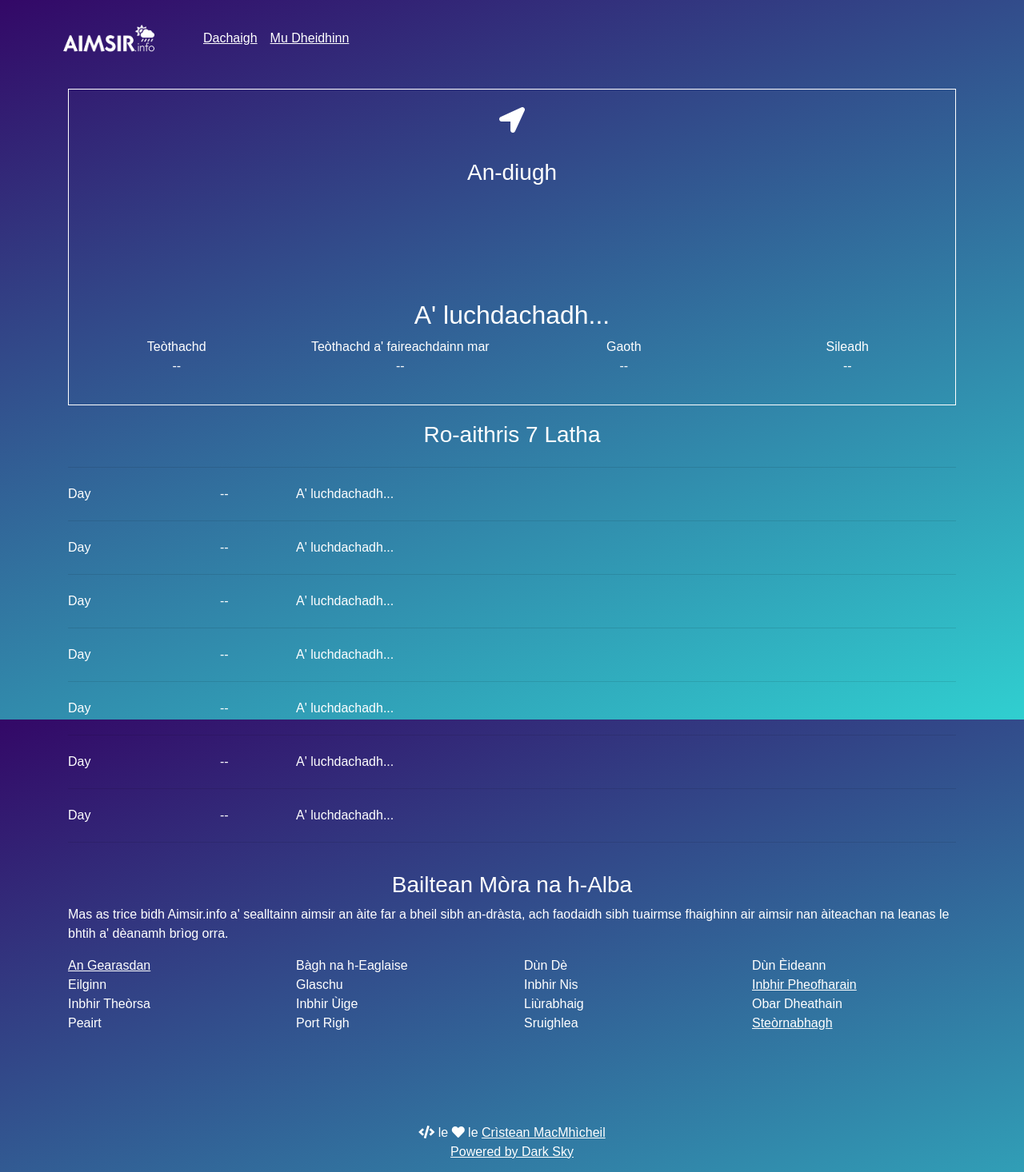
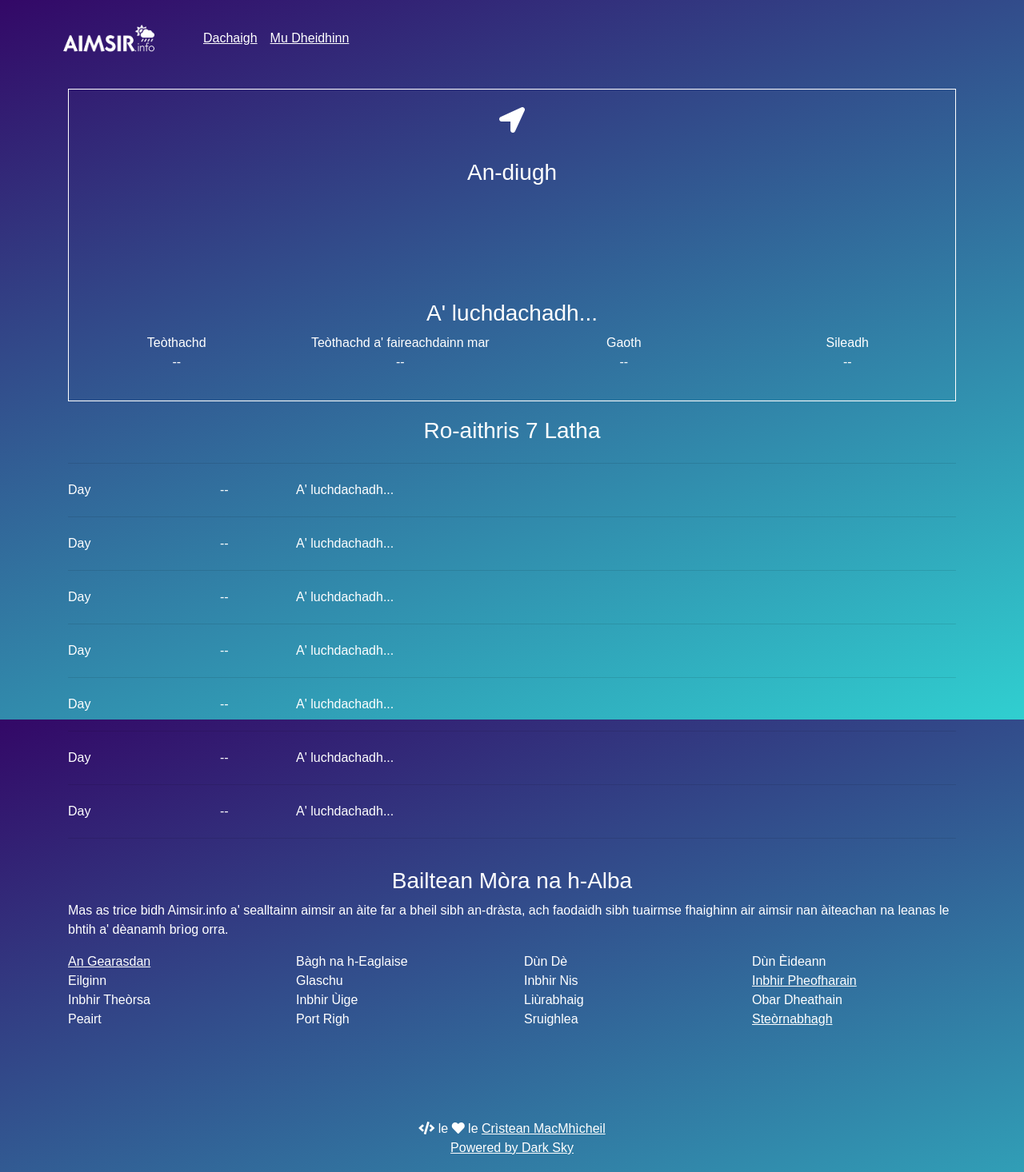
Before and after one commit to angeidheal/aimsir, a Jekyll site: the page built from index.html, in a window 1280 px wide. Shown: the whole page at 80% size. Built offline with Jekyll 4.4.1, drawn with Linux system fonts in a browser that asks for light colours; nearby versions of some CDN libraries; a script that is not in the unit is left out.

Commit message:
Update index.html

```diff
--- a/index.html
+++ b/index.html
@@ -14,7 +14,7 @@ title: Dachaigh
     </div>
     <div class="row">
       <div class="col-md-12">
-        <h2 class="current-summary">A' luchdachadh...</h2>
+        <h3 class="current-summary">A' luchdachadh...</h3>
       </div>
     </div>
     <div class="row">
```
